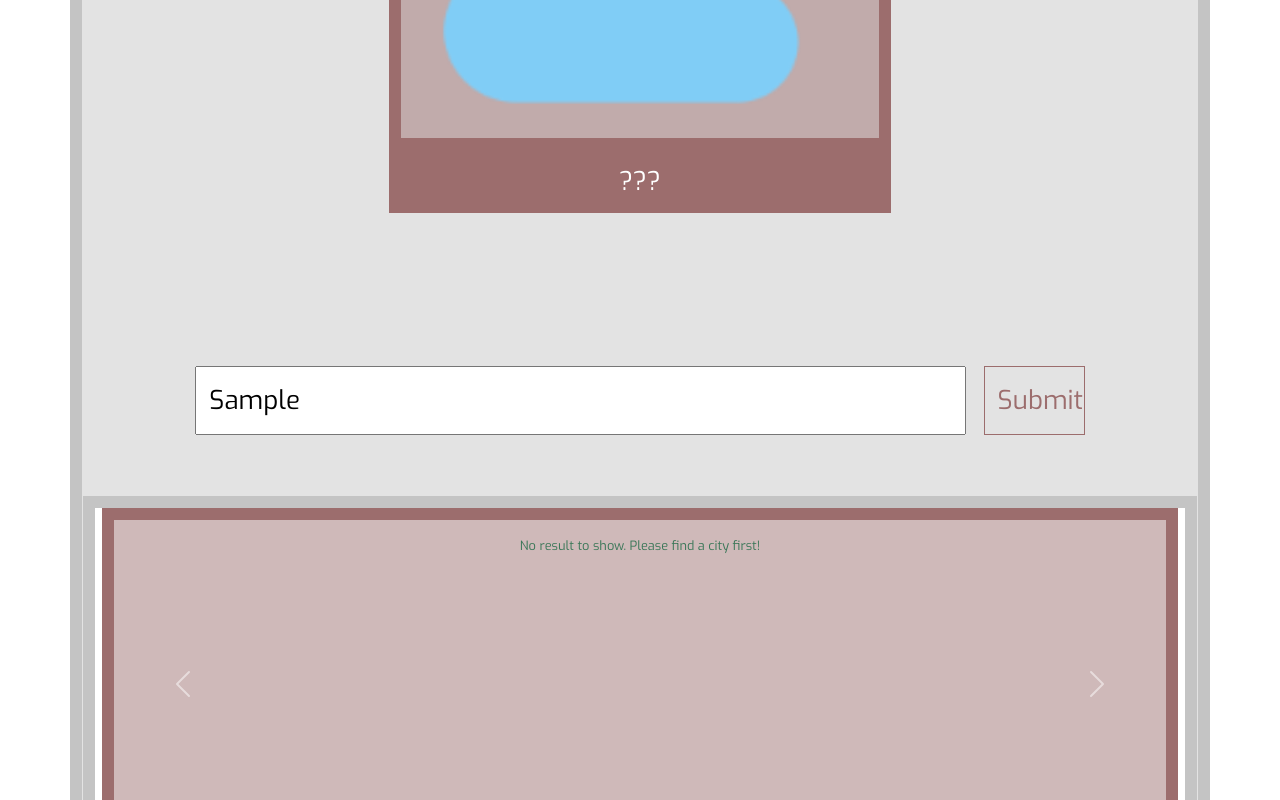
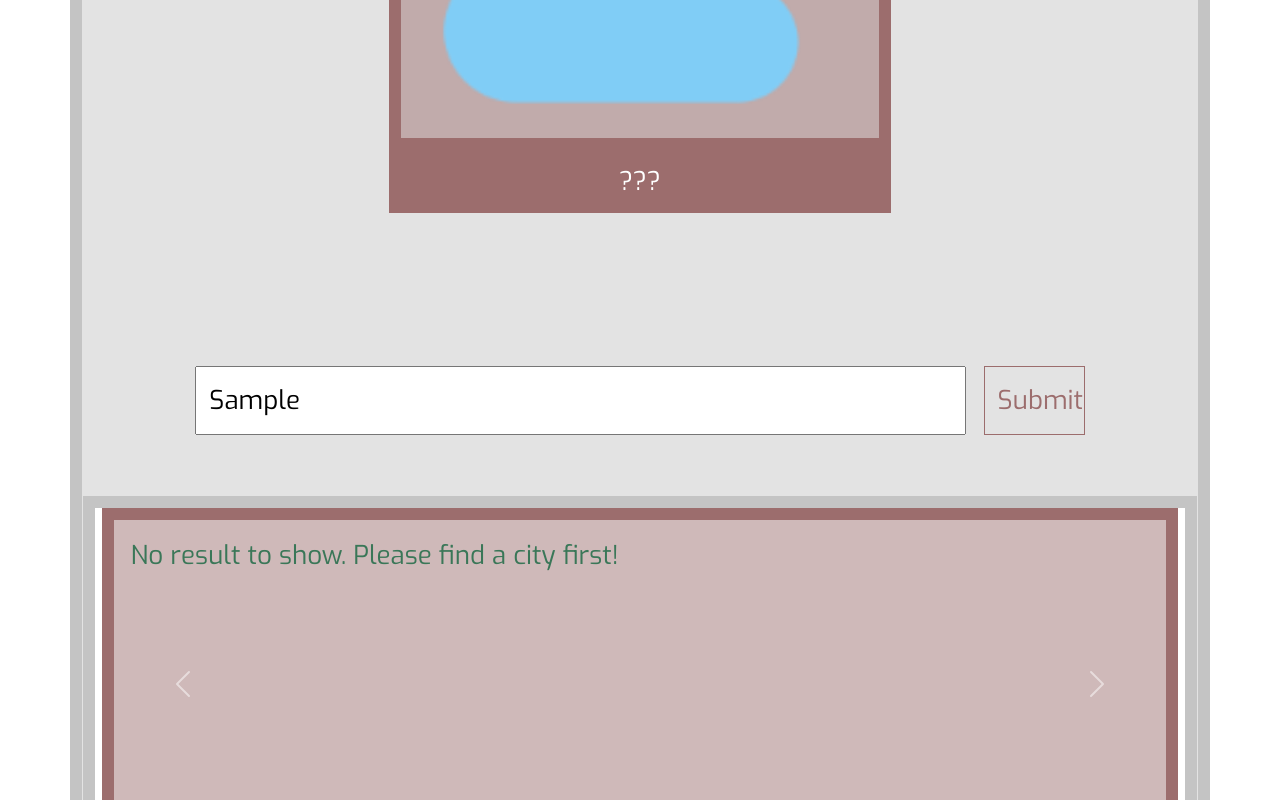
Before and after one commit to dvlprwchoi/weather-dashboard, a React (Create React App) app: page / in a window 1280 px wide. Both pictures are taken after typing "Sample" into the empty fields and a click on the input "Submit". Shown: the part 451-1251 px from the top of the page. Built offline with nearby package versions, Linux system fonts and the light colour scheme; no server answers.

Commit message:
Add no-forecast class

```diff
--- a/src/App.css
+++ b/src/App.css
@@ -210,7 +210,8 @@ form,
 }
 
 .weather-detail-card,
-.no-alert {
+.no-alert,
+.no-forecast {
   width: 84vw;
   border: 1vw solid #9c6d6d;
   background-color: #9c6d6d7a;
--- a/src/components/Main/Forecast/Forecast.js
+++ b/src/components/Main/Forecast/Forecast.js
@@ -2,7 +2,7 @@ function Forecast({ weather, isCelcious }) {
   if (weather.length === 0) {
     return (
       <>
-        <div className="forecast">
+        <div className="no-forecast">
           <p>No result to show. Please find a city first!</p>
         </div>
       </>
--- a/src/components/Main/Main.js
+++ b/src/components/Main/Main.js
@@ -16,7 +16,7 @@ function Main({ isCelcious }) {
   const [location, setLocation] = useState([]);
 
   const API_URL = `https://api.weatherapi.com/v1/forecast.json?key=${WEATHER_API_KEY}&q=${location}&days=${forecastDays}&aqi=${airQuality}&alerts=${alerts}`;
-  console.log(API_URL);
+  // console.log(API_URL);
 
   async function getWeather() {
     try {
```
